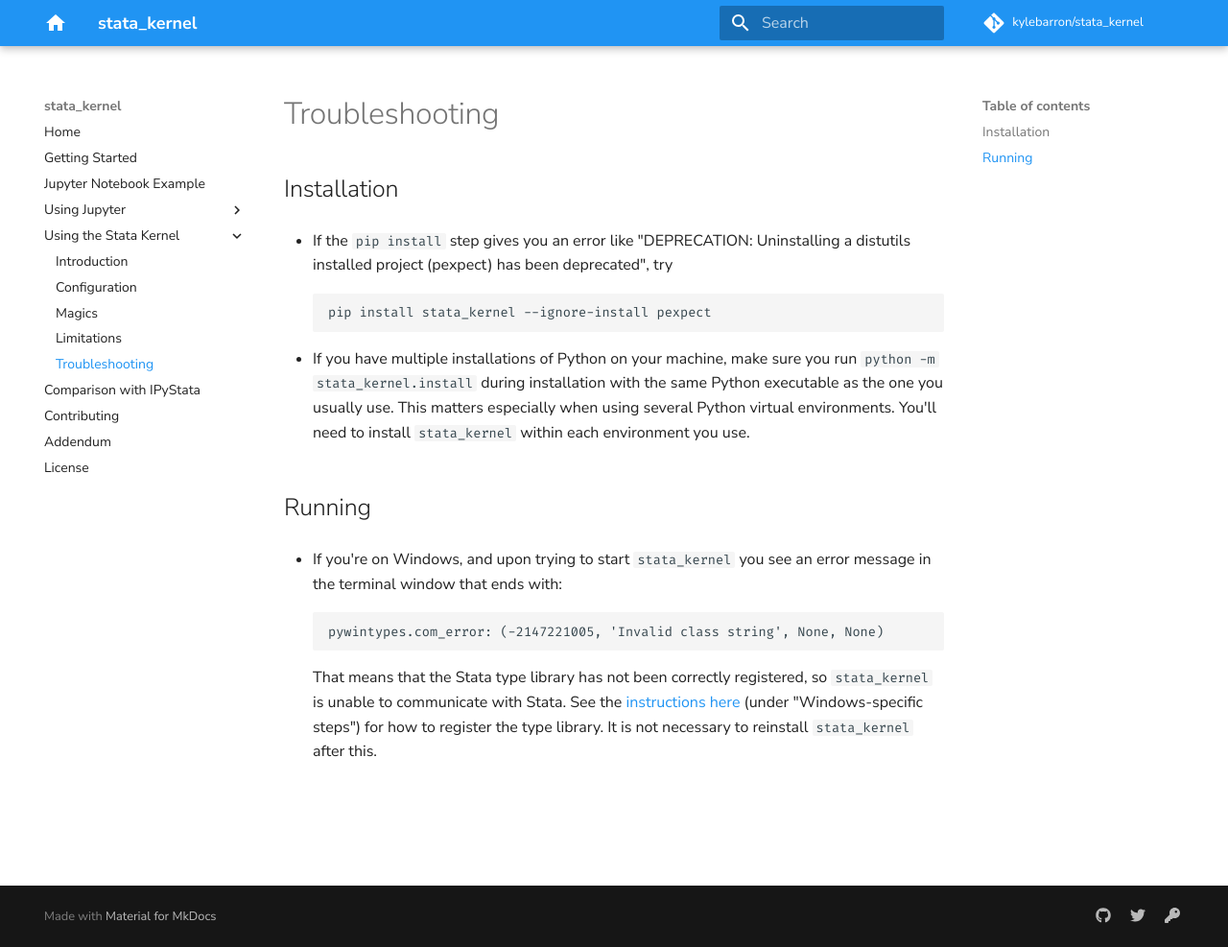
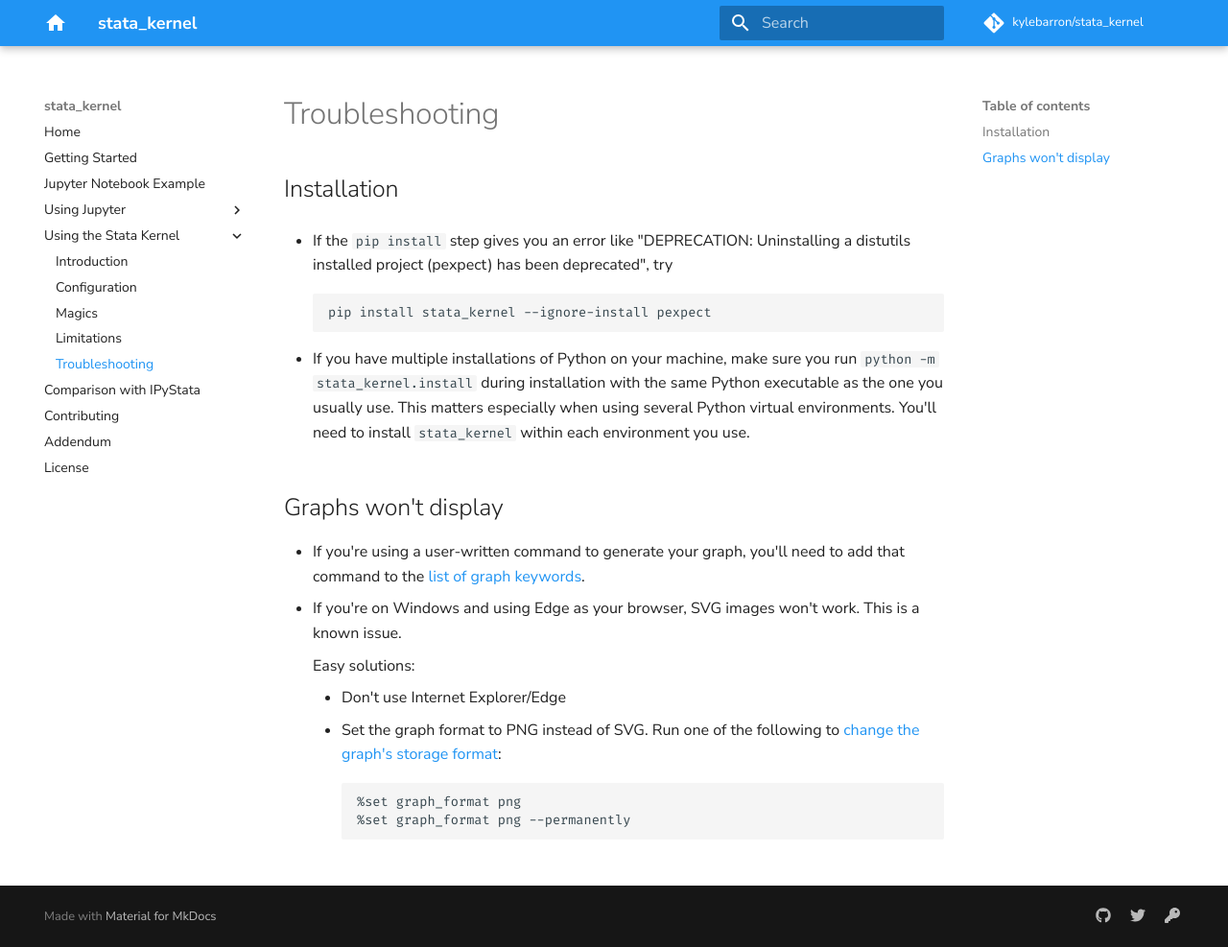
Before and after one commit to kylebarron/stata_kernel, an MkDocs documentation site: the page built from docs/src/using_stata_kernel/troubleshooting.md, in a window 1280 px wide and 987 px high. Shown: the whole window at 96% size. Built offline with MkDocs 1.6.1 and Material for MkDocs 9.7.7, drawn with Linux system fonts in a browser that asks for light colours; comment, search, counter and statistics services are not loaded.

Commit message:
Update troubleshooting docs with graphs help

````diff
--- a/docs/src/using_stata_kernel/troubleshooting.md
+++ b/docs/src/using_stata_kernel/troubleshooting.md
@@ -10,16 +10,17 @@
 
 - If you have multiple installations of Python on your machine, make sure you run `python -m stata_kernel.install` during installation with the same Python executable as the one you usually use. This matters especially when using several Python virtual environments. You'll need to install `stata_kernel` within each environment you use.
 
-## Running
+## Graphs won't display
 
-- If you're on Windows, and upon trying to start `stata_kernel` you see an error message in the terminal window that ends with:
+- If you're using a user-written command to generate your graph, you'll need to add that command to the [list of graph keywords](configuration.md#user_graph_keywords).
+- If you're on Windows and using Edge as your browser, SVG images won't work. This is a known issue.
 
-    ```
-    pywintypes.com_error: (-2147221005, 'Invalid class string', None, None)
-    ```
+    Easy solutions:
 
-    That means that the Stata type library has not been correctly registered, so
-    `stata_kernel` is unable to communicate with Stata. See the [instructions
-    here](../../getting_started#prerequisites) (under "Windows-specific steps")
-    for how to register the type library. It is not necessary to reinstall
-    `stata_kernel` after this.
+    - Don't use Internet Explorer/Edge
+    - Set the graph format to PNG instead of SVG. Run one of the following to [change the graph's storage format](configuration.md#graph_format):
+
+        ```
+        %set graph_format png
+        %set graph_format png --permanently
+        ```
````
